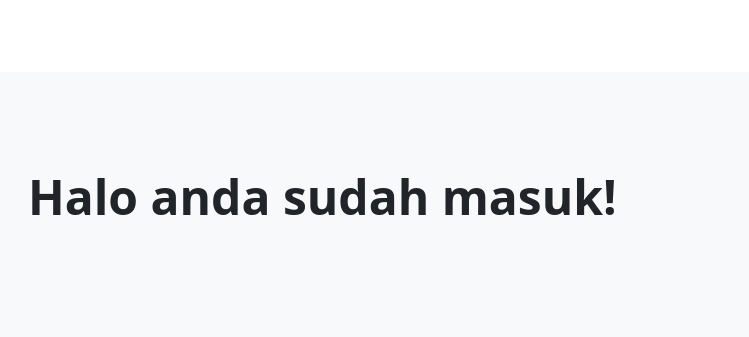
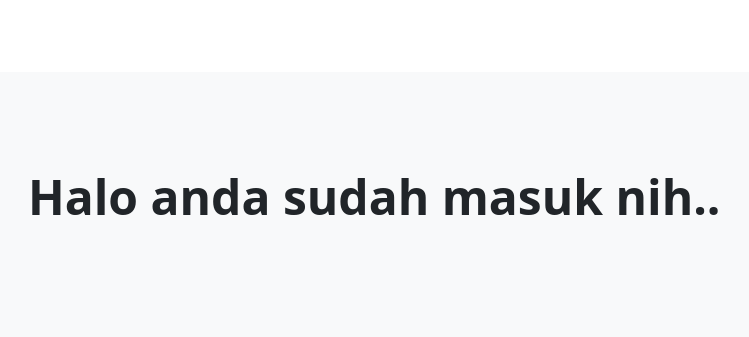
Before and after one commit to indriyantongrh/porto, a Flask app: page / in a window 1280 px wide. Shown: the part 56-393 px from the top of the page, without its empty margins (114-863 px from the left). Run offline with Flask 2, Linux system fonts and the light colour scheme.

Commit message:
update index.html

```diff
--- a/porto/app/templates/index.html
+++ b/porto/app/templates/index.html
@@ -6,7 +6,7 @@
 
     <div class="p-5 mb-4 bg-light rounded-3">
       <div class="container-fluid py-5">
-        <h1 class="display-5 fw-bold">Halo anda sudah masuk! </h1>
+        <h1 class="display-5 fw-bold">Halo anda sudah masuk nih.. </h1>
         <p class="col-md-8 fs-4"></p>
       </div>
     </div>
```
